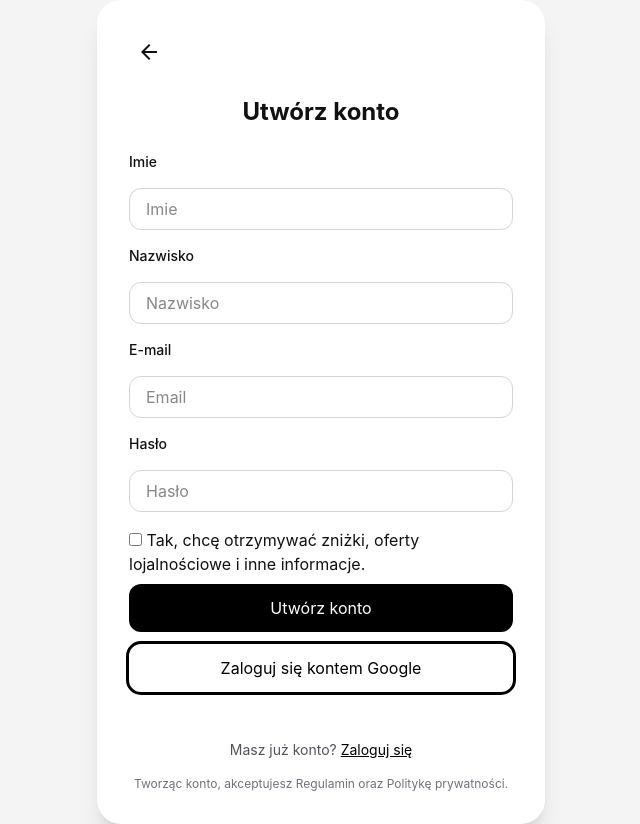
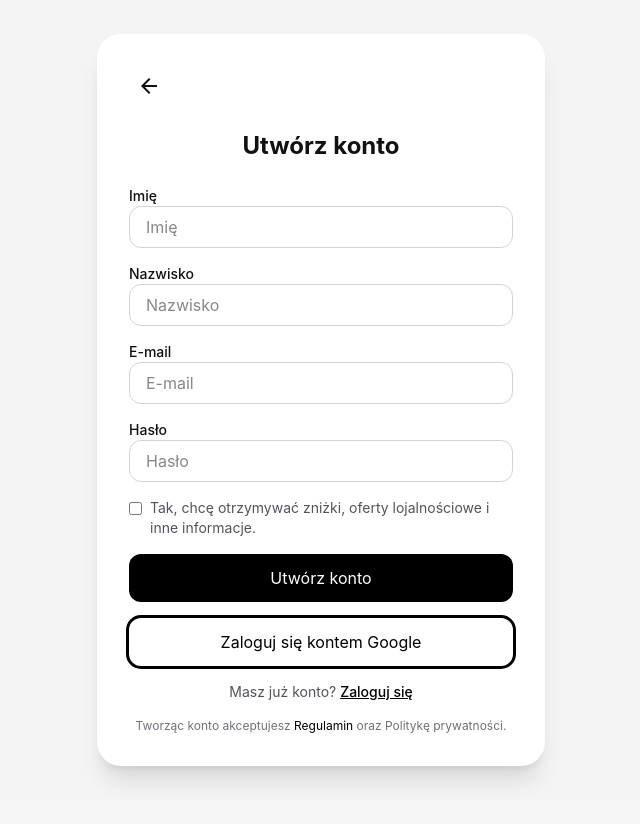
Before and after one commit to clavisray/fitness-trackerv1.1, a React (Vite) app: page /signup in a window 1280 px wide. Shown: the whole page, without its empty margins (319-959 px from the left). After the commit the page ends 800 px from the top, so only its background shows below. Built offline with nearby package versions, Linux system fonts and the light colour scheme.

Commit message:
Auth buttons with initial signuppage view

```diff
--- /dev/null
+++ b/src/components/AuthButtons.tsx
@@ -0,0 +1,24 @@
+type ButtonVariant = "primary" | "secondary" | "third";
+
+type AuthButtonProps = {
+    type?: "button" | "submit" | "reset";
+    children: React.ReactNode;
+    variant?: ButtonVariant;
+}
+
+const variantClasses = {
+    primary: "w-full rounded-xl bg-black py-3 text-white font-medium transition hover:bg-zinc-800 cursor-pointer",
+    secondary: "w-full rounded-xl bg-white py-3 text-black outline-solid transition hover:bg-zinc-100 cursor-pointer",
+    third: ""
+}
+
+
+function AuthButton({ type = "button", children, variant = "primary" }: AuthButtonProps ) {
+    return (
+        <button type={type} className={variantClasses[variant]}>
+            {children}
+        </button>
+    )
+}
+
+export default AuthButton;
--- /dev/null
+++ b/src/components/AuthInput.tsx
@@ -0,0 +1,25 @@
+type FormInputProps = {
+    label: string;
+    type: string;
+    id: string;
+    placeholder: string;
+};
+
+function FormInput({ label, type, id, placeholder }: FormInputProps) {
+    return (
+        <div>
+            <label htmlFor={id} className="block text-sm font-medium">
+                {label}
+            </label>
+
+            <input
+                id={id}
+                type={type}
+                placeholder={placeholder}
+                className="w-full rounded-xl border border-zinc-300 px-4 py-2 outline-none focus:border-black"
+            />
+        </div>
+    );
+}
+
+export default FormInput;
--- a/src/components/Button.tsx
+++ b/src/components/Button.tsx
@@ -1,5 +1,4 @@
 type ButtonVariant = "primary" | "secondary" | "third";
-
 
 type ButtonProps = {
     children: React.ReactNode;
@@ -14,18 +13,12 @@ const variantClasses = {
     third: "bg-red-600 text-white hover:bg-red-700"
 }
 
-function Button({
-    children,
-    onClick,
-    className = "",
-    variant = "primary",
-}: ButtonProps) {
+function Button({ children, onClick, className = "", variant = "primary" }: ButtonProps) {
     return (
-    <button
-        onClick={onClick}
-        className={`rounded-xl px-4 py-2 font-medium transition ${variantClasses[variant]} ${className}`}
-        >
-            {children}
+        <button onClick={onClick}
+            className={`rounded-xl px-4 py-2 font-medium transition ${variantClasses[variant]} ${className}`}
+            >
+                {children}
         </button>
     );
 }
--- a/src/pages/SignupPage.tsx
+++ b/src/pages/SignupPage.tsx
@@ -1,4 +1,7 @@
 import { Link } from 'react-router-dom'
+import FormInput from '../components/AuthInput'
+import About from './About'
+import AuthButton from '../components/AuthButtons'
 
 
 function SignupPage() {
@@ -15,52 +18,34 @@ function SignupPage() {
                     Utwórz konto
                 </h2>
 
-                <form className="flex flex-col gap-4">
-                    <label className="block text-sm font-medium">Imie</label>
-                        <input type="imie"
-                        placeholder='Imie'
-                        className="w-full rounded-xl border border-zinc-300 px-4 py-2 outline-none focus:border-black" />
+                <form className="flex flex-col gap-4 mb-4">
+                    <FormInput label='Imię' id="firstName" type="text" placeholder='Imię' />
 
-                    <label className="block text-sm font-medium">Nazwisko</label>
-                        <input type="nazwisko"
-                        placeholder="Nazwisko"
-                        className="w-full rounded-xl border border-zinc-300 px-4 py-2 outline-none focus:border-black"/>
+                    <FormInput label='Nazwisko' id="lastName" type="text" placeholder='Nazwisko' />
 
-                    <label className="block text-sm font-medium">E-mail</label>
-                        <input type="email"
-                        id="email"
-                        placeholder='Email'
-                        className="w-full rounded-xl border border-zinc-300 px-4 py-2 outline-none focus:border-black"/>
+                    <FormInput label='E-mail' id="email" type="email" placeholder='E-mail' />
 
-                    <label className="block text-sm font-medium">Hasło</label>
-                        <input type="password"
-                        id="password"
-                        placeholder='Hasło'
-                        className="w-full rounded-xl border border-zinc-300 px-4 py-2 outline-none focus:border-black"/>
+                    <FormInput label='Hasło' id="password" type="password" placeholder='Hasło' />
 
-                    <label htmlFor='checkbox' className='checkbox-label'>
-                    <input type="checkbox" id="checkbox" />
-                    <span> Tak, chcę otrzymywać zniżki, oferty lojalnościowe i inne informacje.</span>
+                    <label className="flex items-start gap-2 text-sm text-zinc-600">
+                      <input type="checkbox" className='mt-1'></input>
+                      <span> Tak, chcę otrzymywać zniżki, oferty lojalnościowe i inne informacje.</span>
                     </label>
+
+                <AuthButton type="submit">Utwórz konto</AuthButton>
                 </form>
 
-                <button
-                    type = "submit"
-                    className="mb-3 mt-2 w-full rounded-xl bg-black py-3 text-white font-medium transition hover:bg-zinc-800 cursor-pointer">Utwórz konto
-                </button>
-                <button className="mb-6 w-full rounded-xl bg-white py-3 text-black outline-solid transition hover:bg-zinc-100 cursor-pointer">Zaloguj się kontem Google</button>
+                <AuthButton variant='secondary'>Zaloguj się kontem Google</AuthButton>
 
-                <p className="mt-6 text-center text-sm text-zinc-600">
+                <p className="mt-4 text-center text-sm text-zinc-600">
                     Masz już konto?{" "}
-                    <Link to = "/login">
-                        <button className="font-medium text-black underline cursor-pointer">
+                    <Link to = "/login" className="font-medium text-black underline cursor-pointer">
                             Zaloguj się
-                        </button>
                     </Link>
                 </p>
 
                 <p className="mt-4 text-center text-xs text-zinc-500">
-                Tworząc konto, akceptujesz Regulamin oraz Politykę prywatności.
+                Tworząc konto akceptujesz <Link to ="/about" className='text-black cursor-pointer'>Regulamin</Link> oraz Politykę prywatności.
                 </p>
             </section>
         </main>
```
